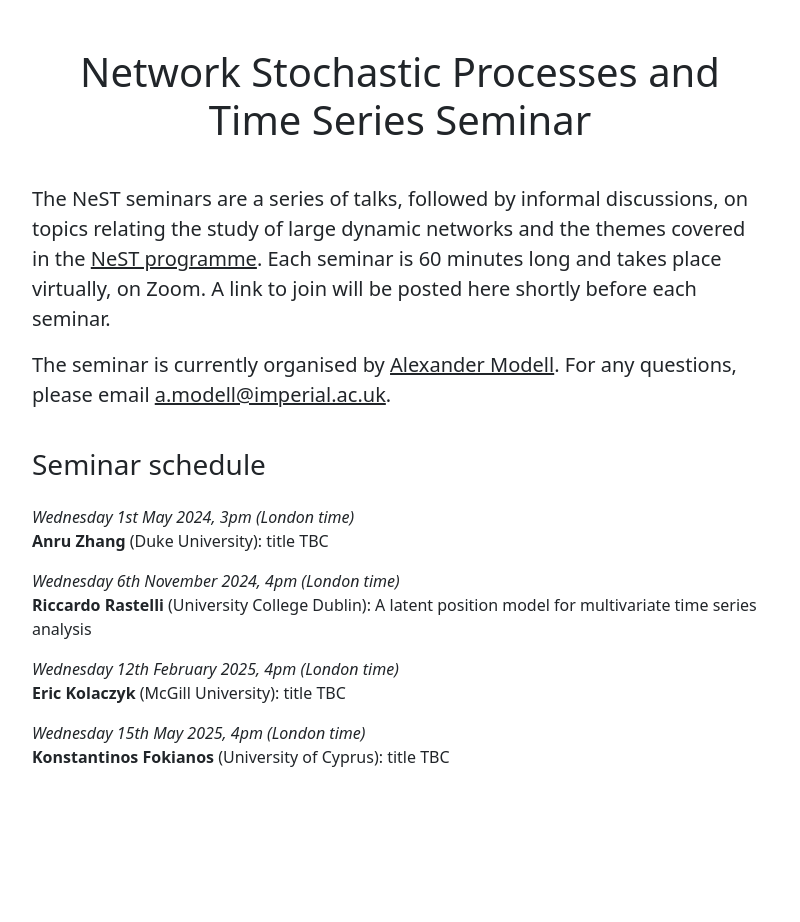
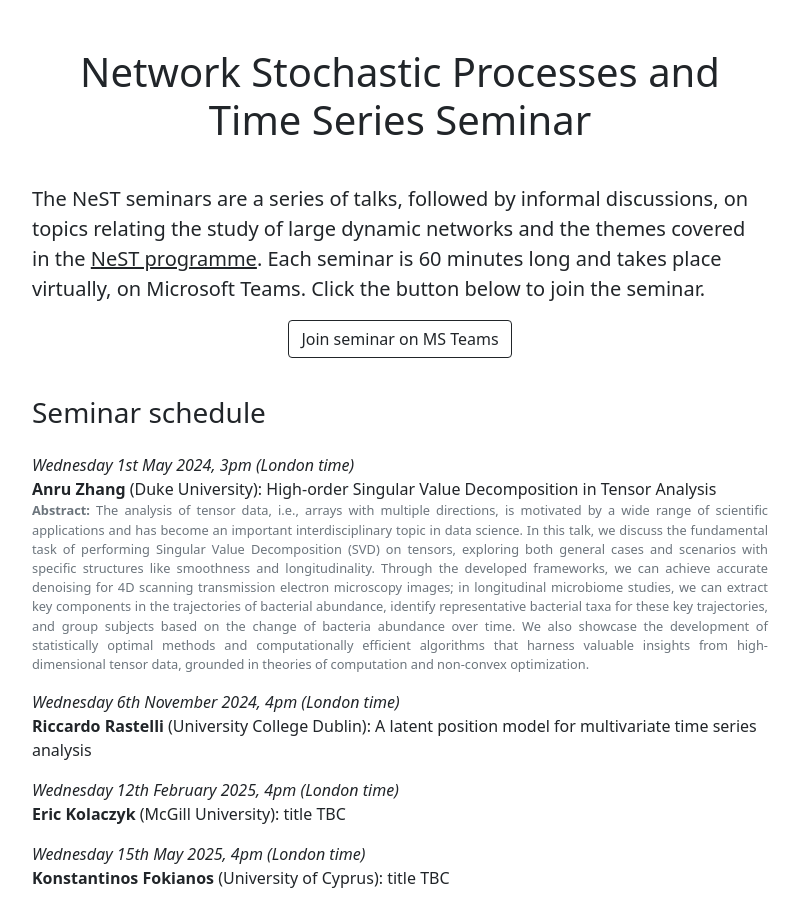
Before and after one commit to alexandermodell/alexandermodell.github.io, a website: page nest_seminar.html in a window 1280 px wide. Shown: the whole page, without its empty margins (240-1040 px from the left). Before the commit the page ends 801 px from the top, so only its background shows below. Drawn offline with Linux system fonts and the light colour scheme.

Commit message:
added Anru's abstract and link to seminar

```diff
--- a/nest_seminar.html
+++ b/nest_seminar.html
@@ -4,7 +4,7 @@
   <meta charset="UTF-8">
   <meta http-equiv="X-UA-Compatible" content="IE=edge">
   <meta name="viewport" content="width=device-width, initial-scale=1">
-  <title>Alexander Modell</title>
+  <title>Network Stochastic Processes and Time Series Seminar</title>
   <link rel="stylesheet" href="assets/css/styles.css">
   <script type="text/javascript" src="https://livejs.com/live.js"></script>
 </head>
@@ -18,9 +18,13 @@
             Network Stochastic Processes and Time Series Seminar
           </h>
         </center>
-          <p class="lead">The NeST seminars are a series of talks, followed by informal discussions, on topics relating the study of large dynamic networks and the themes covered in the <a href="https://nest-programme.org.uk/" class="link-dark">NeST programme</a>. Each seminar is 60 minutes long and takes place virtually, on Zoom. A link to join will be posted here shortly before each seminar.</p>
+          <p class="lead">The NeST seminars are a series of talks, followed by informal discussions, on topics relating the study of large dynamic networks and the themes covered in the <a href="https://nest-programme.org.uk/" class="link-dark">NeST programme</a>. Each seminar is 60 minutes long and takes place virtually, on Microsoft Teams. Click the button below to join the seminar.</p>
 
-          <p class="lead">The seminar is currently organised by <a href="https://amodell.me/" class="link-dark">Alexander Modell</a>. For any questions, please email <a href="a.modell@imperial.ac.uk" class="link-dark">a.modell@imperial.ac.uk</a>.</p>
+          <center>
+            <a href="https://teams.microsoft.com/l/meetup-join/19%3ameeting_ZjdiYmRhMTAtMGVkNS00MzI3LTg1YjQtN2M4MGJhODI5OTcy%40thread.v2/0?context=%7b%22Tid%22%3a%222b897507-ee8c-4575-830b-4f8267c3d307%22%2c%22Oid%22%3a%22f0dde354-fe89-4533-8115-b029aaa6868e%22%7d" type="button" class="btn btn-outline-dark">Join seminar on MS Teams</a>
+          </center>
+
+          <!-- <p class="lead">The seminar is currently organised by <a href="https://amodell.me/" class="link-dark">Alexander Modell</a>. For any questions, please email <a href="a.modell@imperial.ac.uk" class="link-dark">a.modell@imperial.ac.uk</a>.</p> -->
         <h3 style="margin-top:1cm;">Seminar schedule</h3>
 
 
@@ -31,10 +35,10 @@
                 <p></p>
                 <p>
                   <em>Wednesday 1st May 2024, 3pm (London time)</em><br>
-                  <b>Anru Zhang</b> (Duke University): title TBC
-                  <!-- <div class="publication-authors">
-                    Abstract TBC
-                  </div> -->
+                  <b>Anru Zhang</b> (Duke University): High-order Singular Value Decomposition in Tensor Analysis
+                  <div class="publication-authors" style="text-align:justify">
+                    <b>Abstract:</b>  The analysis of tensor data, i.e., arrays with multiple directions, is motivated by a wide range of scientific applications and has become an important interdisciplinary topic in data science. In this talk, we discuss the fundamental task of performing Singular Value Decomposition (SVD) on tensors, exploring both general cases and scenarios with specific structures like smoothness and longitudinality. Through the developed frameworks, we can achieve accurate denoising for 4D scanning transmission electron microscopy images; in longitudinal microbiome studies, we can extract key components in the trajectories of bacterial abundance, identify representative bacterial taxa for these key trajectories, and group subjects based on the change of bacteria abundance over time. We also showcase the development of statistically optimal methods and computationally efficient algorithms that harness valuable insights from high-dimensional tensor data, grounded in theories of computation and non-convex optimization.
+                  </div>
                 </p>
                 <p>
                   <em>Wednesday 6th November 2024, 4pm (London time)</em><br>
```
